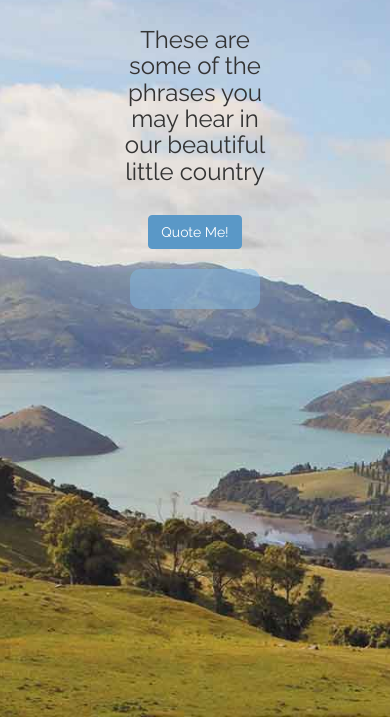
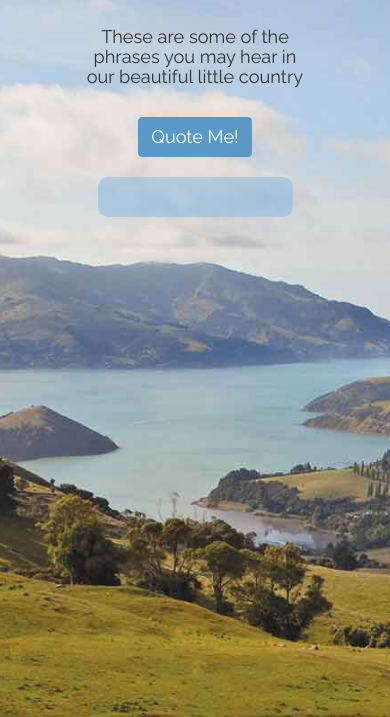
Before and after one commit to Smokenham/Random-Quote-Generator, a plain HTML site: page index.html in a window 390 px wide. Shown: the part 127-844 px from the top of the page. Drawn offline with Linux system fonts and the light colour scheme.

Commit message:
Mobile Fix
Changed column and font size

```diff
--- a/index.html
+++ b/index.html
@@ -29,7 +29,7 @@
 
 
  			<div class="row">
- 				<div class= "col-xs-6 col-xs-offset-3 intro text-center">
+ 				<div class= "col-xs-8 col-xs-offset-2 intro text-center">
 					<section>
 						<div><h3>These are some of the phrases you may hear in our beautiful little country</h3></div>
 			<div><input type="button" id="quoteButton"  Value="Quote Me!" class="btn btn-info" /></div>
@@ -39,7 +39,7 @@
 
 
 		<div class="row">
- 				<div class= "col-xs-4 col-xs-offset-4 text-center quote-container">
+ 				<div class= "col-xs-6 col-xs-offset-3 text-center quote-container">
 		<section id="generated-quote">
 
 		</section>
--- a/style.css
+++ b/style.css
@@ -21,6 +21,9 @@ h1{
 .btn-info{
 	background:rgb(90,152,199)!important;
 	border-color:rgb(90,152,199)!important;
+	font-size:1.3em !important;
+
+
 }
 
 #quoteButton{
@@ -50,7 +53,8 @@ padding-top:50px;
 	margin-top:20px;
 }
 
-
-.intro{
-
+@media only screen and (max-width : 480px){
+	h3{
+	font-size:1.3em !important;
 }
+	}
```
